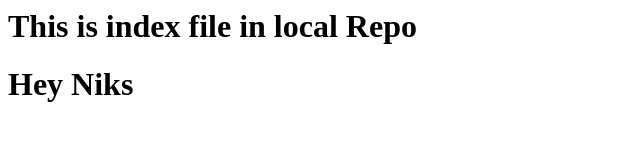
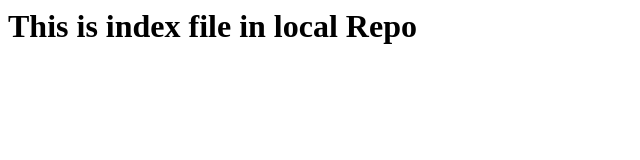
Before and after one commit to tejaswinibarya19/LocalRepo, a plain HTML site: page index.html in a window 1280 px wide. Shown: the whole page, without its empty margins (0-640 px from the left). Drawn offline with Linux system fonts and the light colour scheme.

Commit message:
Remove heading

```diff
--- a/index.html
+++ b/index.html
@@ -1,2 +1 @@
 <h1>This is index file in local Repo</h1>
-<h1>Hey Niks</h1>
```
